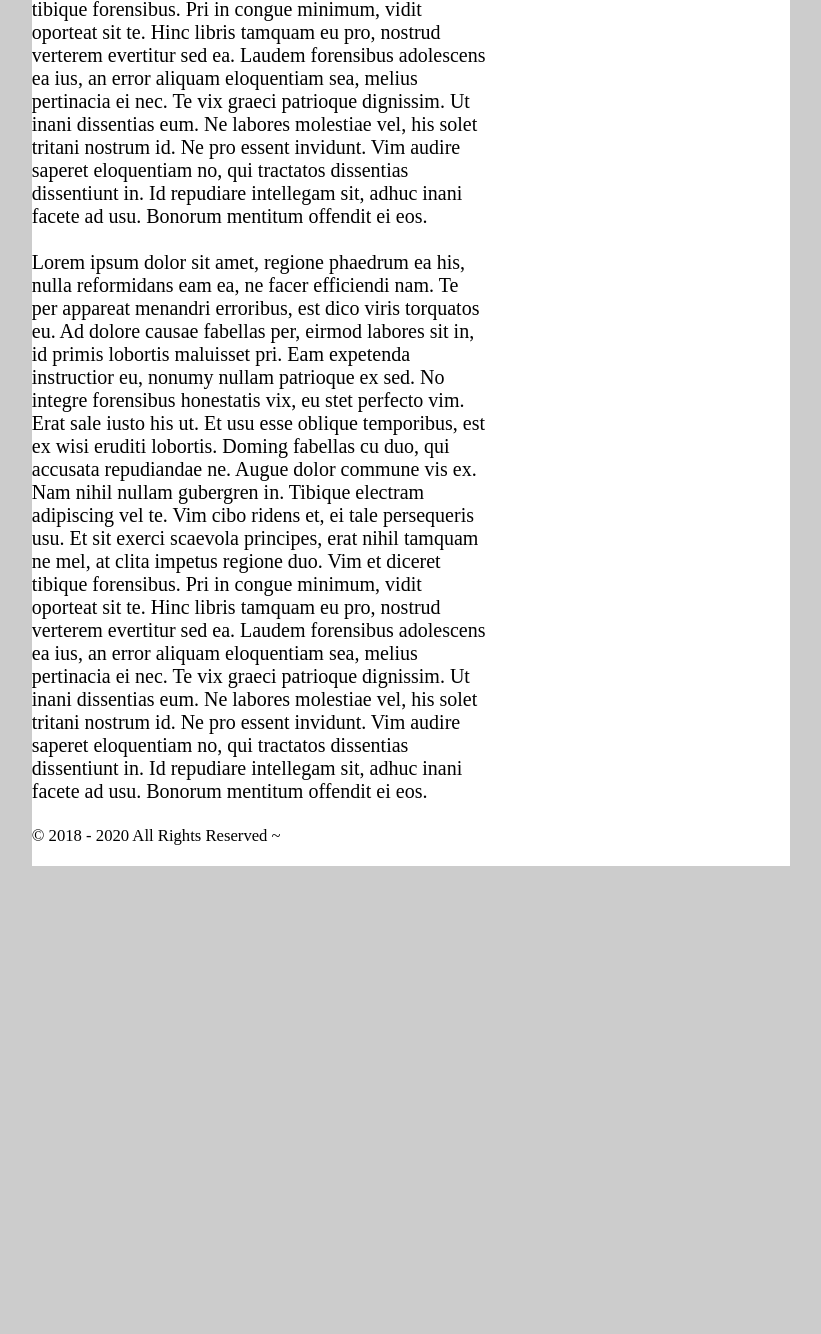
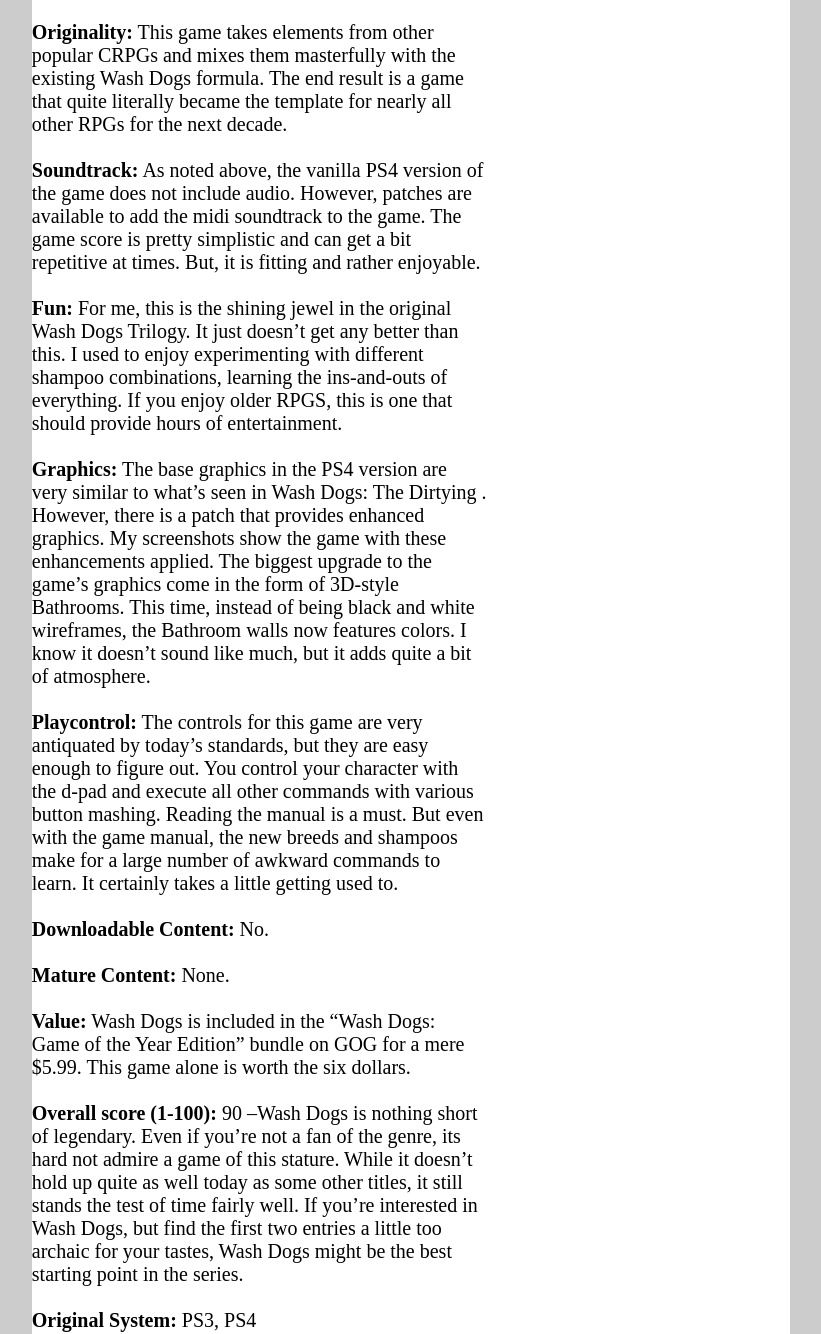
Before and after one commit to diegofalconc/IT115--A4-G4, a plain HTML site: page navbar/reviews.html in a window 1280 px wide. Shown: the part 533-1867 px from the top of the page, without its empty margins (229-1050 px from the left). Before the commit the page ends 1407 px from the top, so only its background shows below. Drawn offline with Linux system fonts and the light colour scheme.

Commit message:
adds mock review
Added mock review of Wash Dogs

```diff
--- a/navbar/reviews.html
+++ b/navbar/reviews.html
@@ -26,20 +26,42 @@
             <h2 class="pageID">About Us </h2>
 
 
+
             <p>
-                Lorem ipsum dolor sit amet, regione phaedrum ea his, nulla reformidans eam ea, ne facer efficiendi nam. Te per appareat menandri erroribus, est dico viris torquatos eu. Ad dolore causae fabellas per, eirmod labores sit in, id primis lobortis maluisset
-                pri. Eam expetenda instructior eu, nonumy nullam patrioque ex sed. No integre forensibus honestatis vix, eu stet perfecto vim. Erat sale iusto his ut. Et usu esse oblique temporibus, est ex wisi eruditi lobortis. Doming fabellas cu duo,
-                qui accusata repudiandae ne. Augue dolor commune vis ex. Nam nihil nullam gubergren in. Tibique electram adipiscing vel te. Vim cibo ridens et, ei tale persequeris usu. Et sit exerci scaevola principes, erat nihil tamquam ne mel, at clita
-                impetus regione duo. Vim et diceret tibique forensibus. Pri in congue minimum, vidit oporteat sit te. Hinc libris tamquam eu pro, nostrud verterem evertitur sed ea. Laudem forensibus adolescens ea ius, an error aliquam eloquentiam sea,
-                melius pertinacia ei nec. Te vix graeci patrioque dignissim. Ut inani dissentias eum. Ne labores molestiae vel, his solet tritani nostrum id. Ne pro essent invidunt. Vim audire saperet eloquentiam no, qui tractatos dissentias dissentiunt
-                in. Id repudiare intellegam sit, adhuc inani facete ad usu. Bonorum mentitum offendit ei eos.
-                <br />
-                <br /> Lorem ipsum dolor sit amet, regione phaedrum ea his, nulla reformidans eam ea, ne facer efficiendi nam. Te per appareat menandri erroribus, est dico viris torquatos eu. Ad dolore causae fabellas per, eirmod labores sit in, id primis
-                lobortis maluisset pri. Eam expetenda instructior eu, nonumy nullam patrioque ex sed. No integre forensibus honestatis vix, eu stet perfecto vim. Erat sale iusto his ut. Et usu esse oblique temporibus, est ex wisi eruditi lobortis. Doming
-                fabellas cu duo, qui accusata repudiandae ne. Augue dolor commune vis ex. Nam nihil nullam gubergren in. Tibique electram adipiscing vel te. Vim cibo ridens et, ei tale persequeris usu. Et sit exerci scaevola principes, erat nihil tamquam
-                ne mel, at clita impetus regione duo. Vim et diceret tibique forensibus. Pri in congue minimum, vidit oporteat sit te. Hinc libris tamquam eu pro, nostrud verterem evertitur sed ea. Laudem forensibus adolescens ea ius, an error aliquam
-                eloquentiam sea, melius pertinacia ei nec. Te vix graeci patrioque dignissim. Ut inani dissentias eum. Ne labores molestiae vel, his solet tritani nostrum id. Ne pro essent invidunt. Vim audire saperet eloquentiam no, qui tractatos dissentias
-                dissentiunt in. Id repudiare intellegam sit, adhuc inani facete ad usu. Bonorum mentitum offendit ei eos.
+                <b>Difficulty:</b> Medium –  Wash Dogs is not nearly as difficult as the prior games in the series if you’re willing to a do a little grinding. They key here is stick to bathtub battles in the beginning – as they scale in difficulty with your character level. Then, once you’ve toughened up a bit, you can venture into the hottubs. As long as you’re willing to grind, you can stay ahead of the difficulty  curve.
+                <br>
+                <br>
+                <b>Story:</b> As always with the Wash Dogs series, the storyline here is fairly well done. The big twist comes with the reveal of what “Bath time” actually is. I won’t spoil it here, but it really makes puts a nice little cherry on top of an already good game.
+                <br>
+                <br>
+                <b>Originality:</b> This game takes elements from other popular CRPGs and mixes them masterfully with the existing Wash Dogs formula. The end result is a game that quite literally became the template for nearly all other RPGs for the next decade.
+                <br>
+                <br>
+                <b>Soundtrack:</b> As noted above, the vanilla PS4 version of the game does not include audio. However, patches are available to add the midi soundtrack to the game. The game score is pretty simplistic and can get a bit repetitive at times. But, it is fitting and rather enjoyable.
+                <br>
+                <br>
+                <b>Fun:</b> For me, this is the shining jewel in the original Wash Dogs Trilogy. It just doesn’t get any better than this. I used to enjoy experimenting with different shampoo combinations, learning the ins-and-outs of everything. If you enjoy older RPGS, this is one that should provide hours of entertainment.
+                <br>
+                <br>
+                <b>Graphics:</b> The base graphics in the PS4 version are very similar to what’s seen in Wash Dogs: The Dirtying . However, there is a patch that provides enhanced graphics.  My screenshots show the game with these enhancements applied. The biggest upgrade to the game’s graphics come in the form of 3D-style Bathrooms. This time, instead of being black and white wireframes, the Bathroom walls now features colors. I know it doesn’t sound like much, but it adds quite a bit of atmosphere.
+                <br>
+                <br>
+                <b>Playcontrol:</b> The controls for this game are very antiquated by today’s standards, but they are easy enough to figure out. You control your character with the d-pad and execute all other commands with various button mashing. Reading the manual is a must. But even with the game manual, the new breeds and shampoos make for a large number of awkward commands to learn. It certainly takes a little getting used to.
+                <br>
+                <br>
+                <b>Downloadable Content:</b> No.
+                <br>
+                <br>
+                <b> Mature Content:</b> None.
+                <br>
+                <br>
+                <b>Value:</b>  Wash Dogs is included in the “Wash Dogs: Game of the Year Edition” bundle on GOG for a mere $5.99. This game alone is worth the six dollars.
+                <br>
+                <br>
+                <b> Overall score (1-100):</b> 90 –Wash Dogs is nothing short of legendary. Even if you’re not a fan of the genre, its hard not admire a game of this stature. While it doesn’t hold up quite as well today as some other titles, it still stands the test of time fairly well. If you’re interested in Wash Dogs, but find the first two entries a little too archaic for your tastes, Wash Dogs might be the best starting point in the series.
+                <br>
+                <br>
+                <b>Original System:</b> PS3, PS4
             </p>
 
 
```
